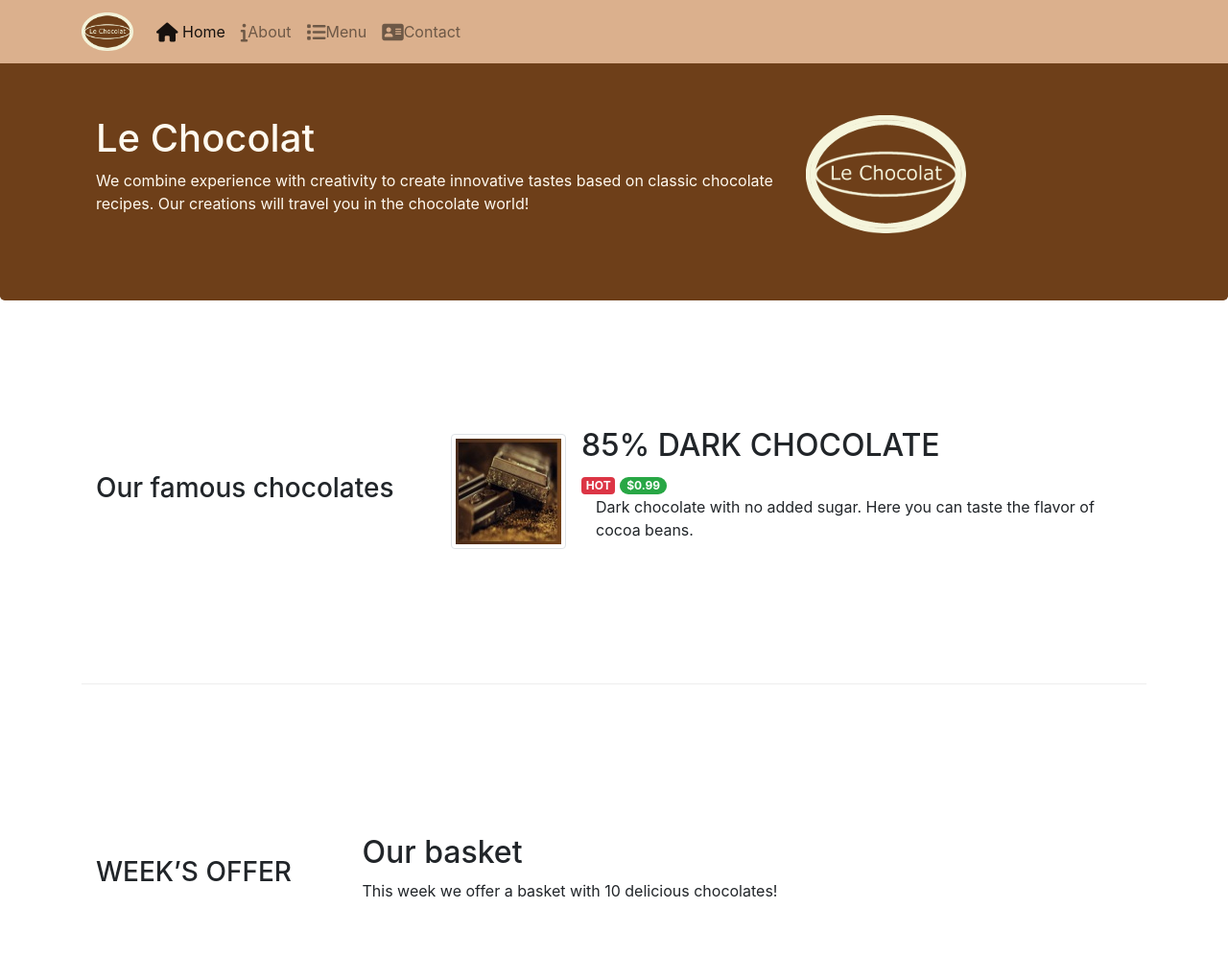
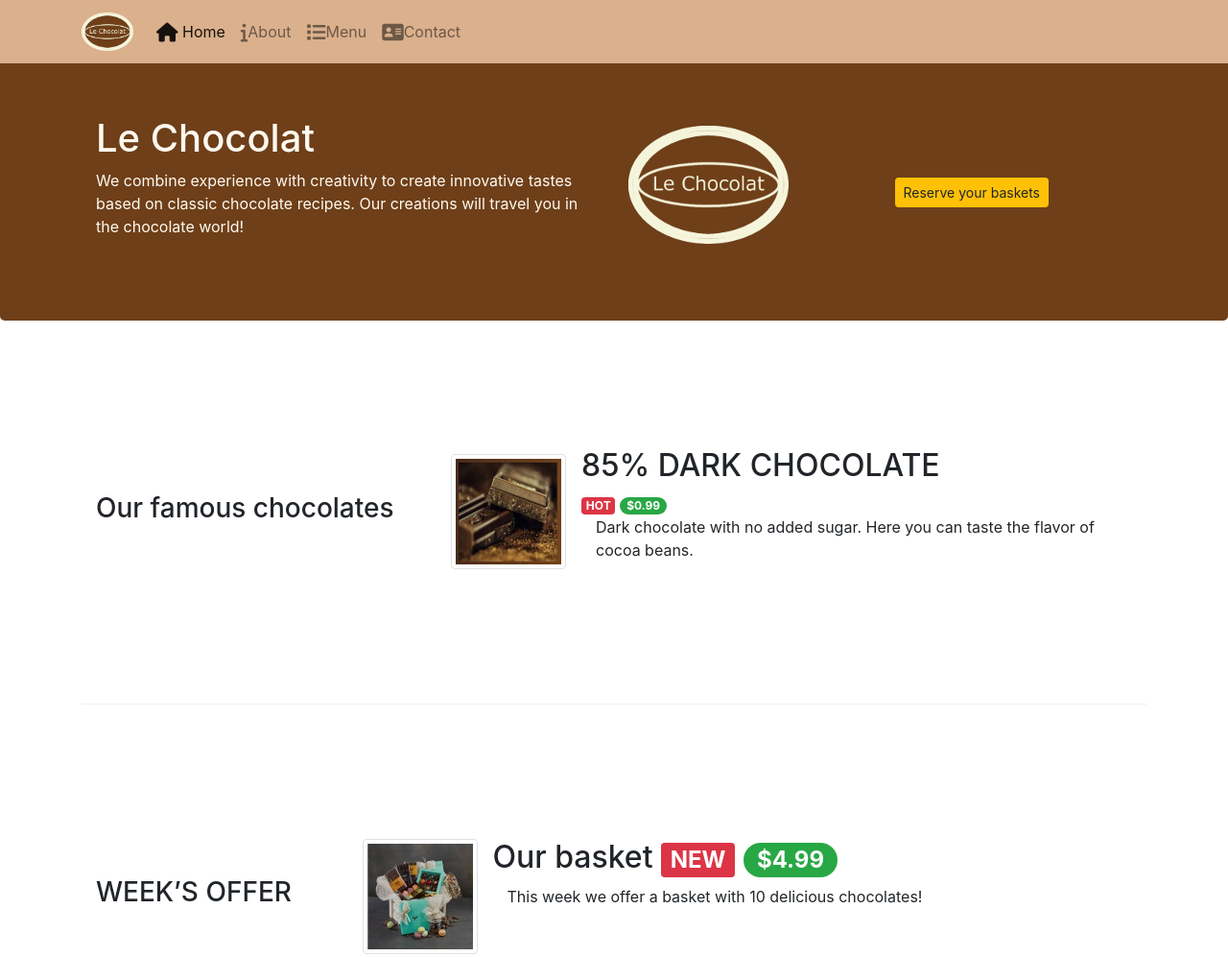
Before and after one commit to mohammedalasly/leNewChoco, a plain HTML site: page index.html in a window 1280 px wide. Shown: the top 997 px of the page at 96% size. Drawn offline with nearby package versions, Linux system fonts and the light colour scheme.

Commit message:
Bootstrap Assignment 9 Task 2

```diff
--- a/index.html
+++ b/index.html
@@ -34,14 +34,18 @@
 
     <header class="jumbotron">
         <div class="container">
-            <div class="row row-header">
-                <div class="col-12 col-sm-8">
+            <div class="row row-header align-items-center">
+                <div class="col-12 col-sm-6">
                     <h1>Le Chocolat</h1>
                     <p>We combine experience with creativity to create innovative tastes based on classic chocolate
                         recipes. Our creations will travel you in the chocolate world!</p>
                 </div>
-                <div class="col col-sm">
+                <div class="col col-sm-3">
                     <img src="images/logo.png" class="img-fluid">
+                </div>
+                <div class="col-12 col-sm-3">
+                    <p style="padding-left:5px;"></p>
+                    <a class="btn btn-warning btn-sm" href="#reserve-form" role="button">Reserve your baskets</a>
                 </div>
             </div>
         </div>
@@ -70,9 +74,18 @@
             <div class="col-sm-4 col-md-3">
                 <h3>WEEK’S OFFER</h3>
             </div>
-            <div class="col-sm col-md">
-                <h2>Our basket</h2>
-                <p class="d-none d-sm-block">This week we offer a basket with 10 delicious chocolates! </p>
+            <div class="col-sm col-md ">
+                <div class="media ">
+                    <img class="d-flex mr-3 img-thumbnail align-self-center " src="images/promotion.jpg" alt="Our basket">
+                    <div class="media-body">
+                        <h2 class="mt-0">Our basket
+                            <span class="badge badge-danger">NEW</span>
+                            <span class="badge badge-pill badge-success">$4.99</span></h2>
+                        <p class="col d-none d-sm-block">This week we offer a basket
+                            with 10 delicious chocolates!
+                        </p>
+                    </div>
+                </div>
             </div>
         </div>
 
```
